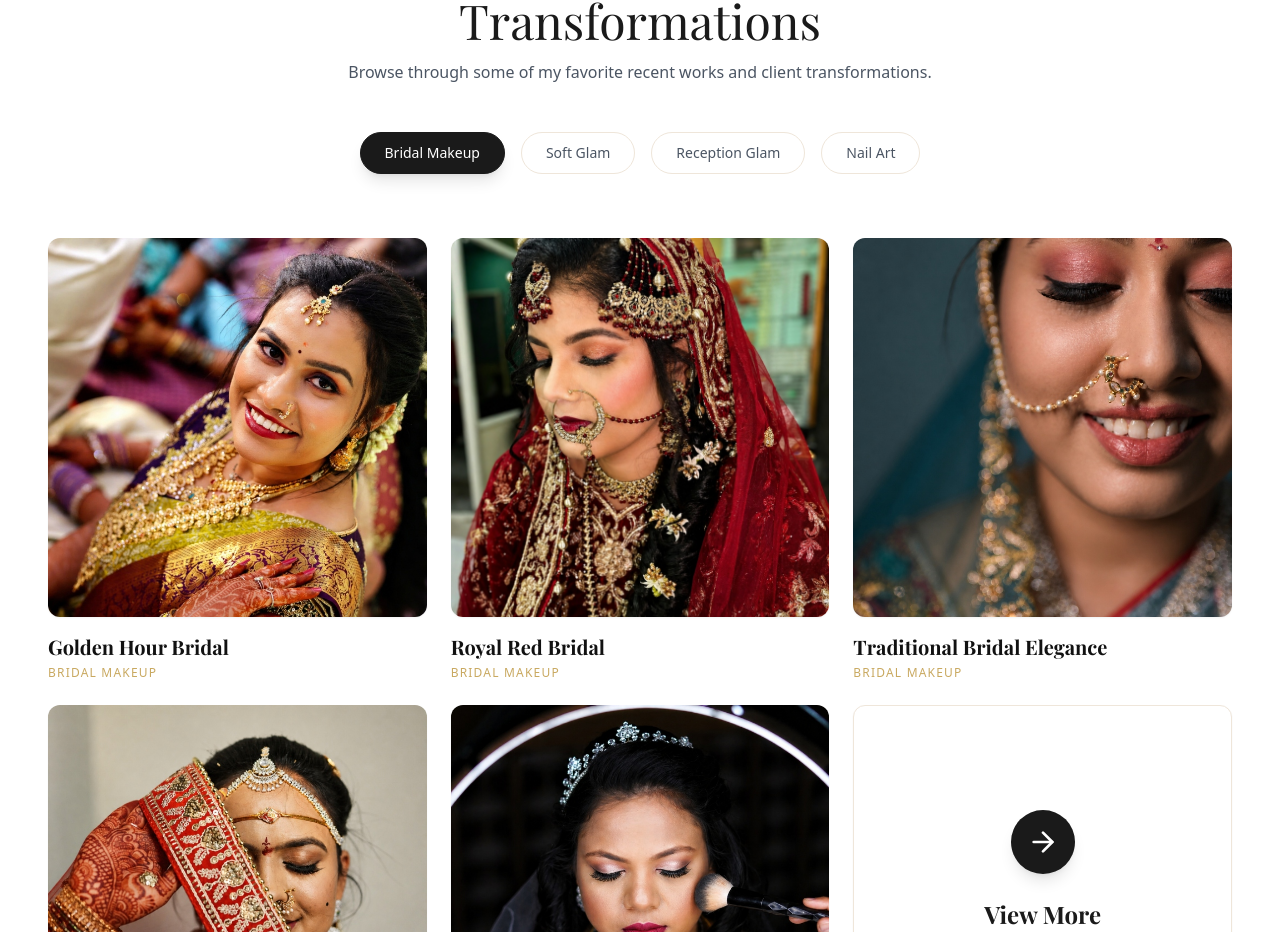
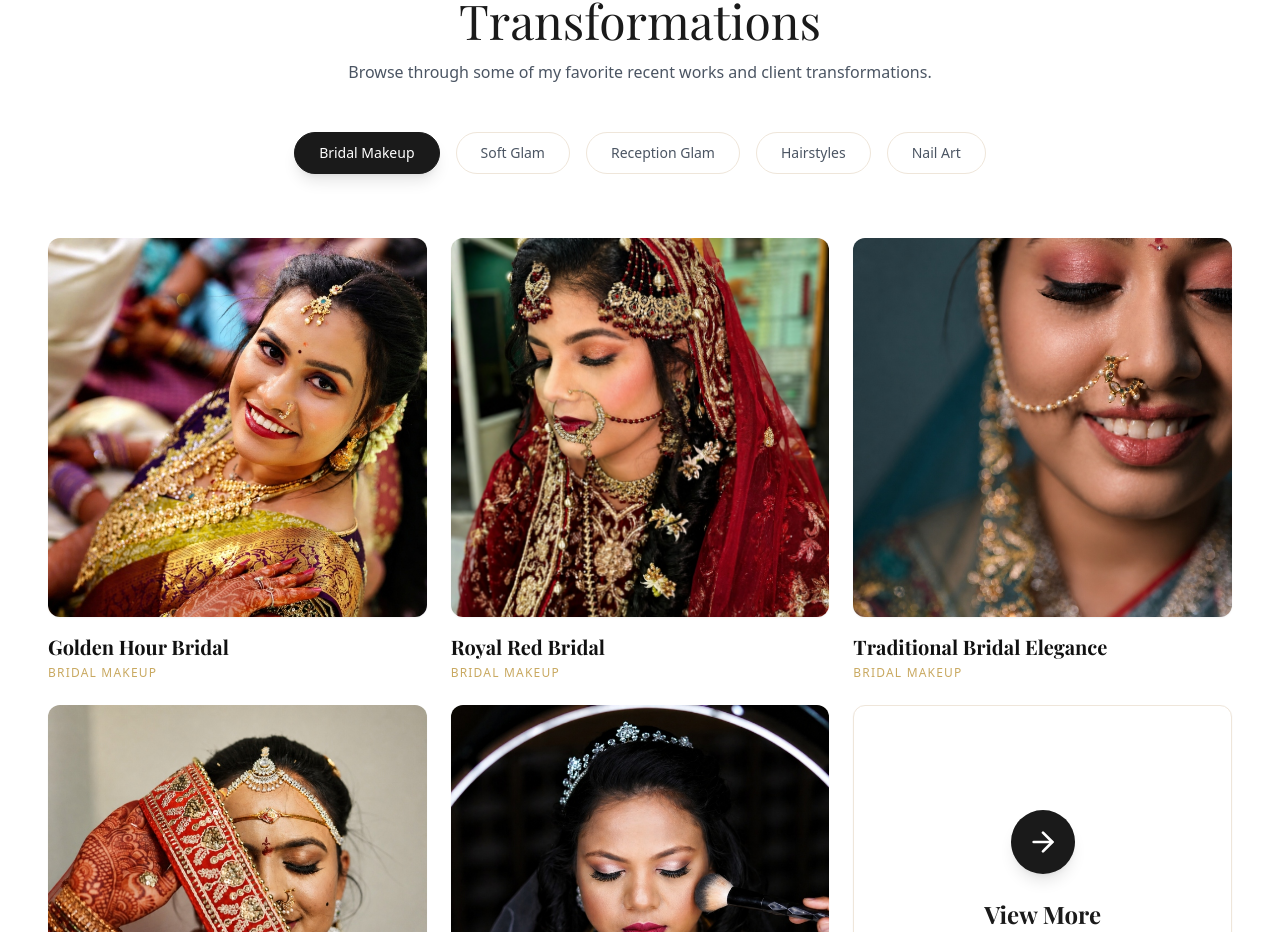
Before and after one commit to YousufAftaab/Annu-Beauty-Salon-Portfolio-Website, a React (Vite) app: page / in a window 1280 px wide. Shown: the part 1692-2624 px from the top of the page. Built offline with nearby package versions, Linux system fonts and the light colour scheme; a web font is replaced by a local one.

Commit message:
Add Hairstyles category and new transformation assets

```diff
--- a/src/components/Portfolio.tsx
+++ b/src/components/Portfolio.tsx
@@ -6,6 +6,7 @@ const categories = [
   'Bridal Makeup',
   'Soft Glam',
   'Reception Glam',
+  'Hairstyles',
   'Nail Art',
 ];
 
@@ -93,6 +94,18 @@ const portfolioItems = [
     category: 'Nail Art',
     label: 'Pink Glitter Stardust',
     image: '/images/nail-art-pink-glitter.jpg',
+  },
+  {
+    id: 15,
+    category: 'Hairstyles',
+    label: 'Traditional Floral Braid',
+    image: '/images/hairstyle-1.jpg',
+  },
+  {
+    id: 16,
+    category: 'Hairstyles',
+    label: 'Intricate Beaded Braid',
+    image: '/images/hairstyle-2.jpg',
   },
 ];
 
```
Also changed, not shown: public/images/hairstyle-1.jpg (added), public/images/hairstyle-2.jpg (added).
